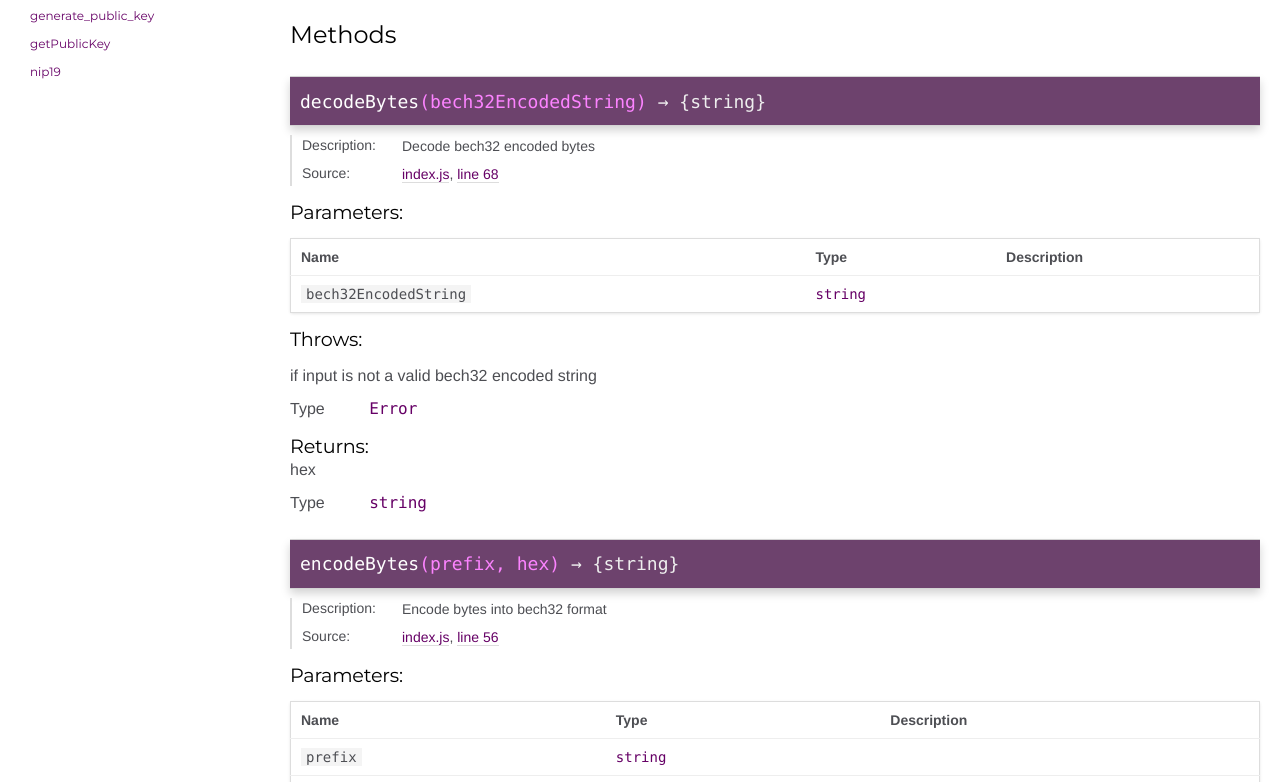
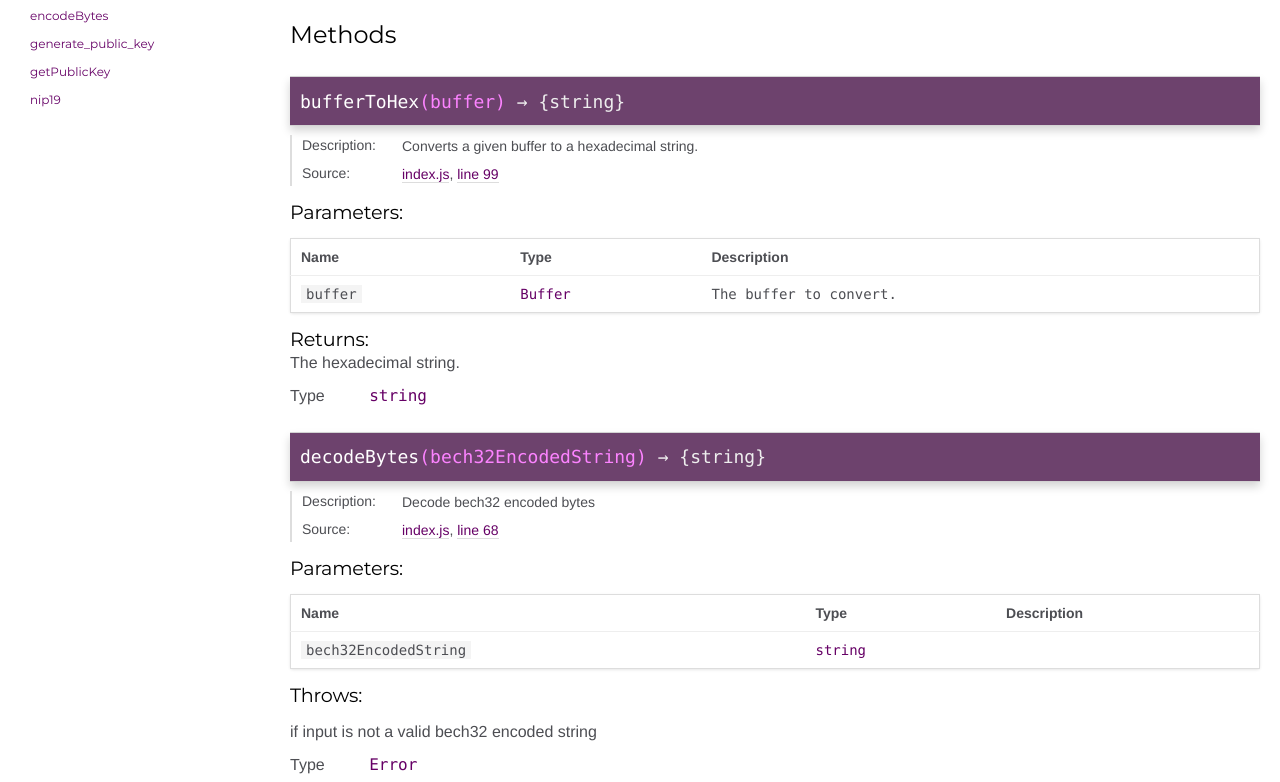
Before and after one commit to melvincarvalho/noskey, a website: page docs/global.html in a window 1280 px wide. Shown: the part 124-906 px from the top of the page. Drawn offline with Linux system fonts and the light colour scheme.

Commit message:
add jsdoc for bufferToHex

```diff
--- a/docs/global.html
+++ b/docs/global.html
@@ -29,7 +29,7 @@
 <nav >
 
 
-    <h2><a href="index.html">Home</a></h2><h3>Global</h3><ul><li><a href="global.html#decodeBytes">decodeBytes</a></li><li><a href="global.html#encodeBytes">encodeBytes</a></li><li><a href="global.html#generate_public_key">generate_public_key</a></li><li><a href="global.html#getPublicKey">getPublicKey</a></li><li><a href="global.html#nip19">nip19</a></li></ul>
+    <h2><a href="index.html">Home</a></h2><h3>Global</h3><ul><li><a href="global.html#bufferToHex">bufferToHex</a></li><li><a href="global.html#decodeBytes">decodeBytes</a></li><li><a href="global.html#encodeBytes">encodeBytes</a></li><li><a href="global.html#generate_public_key">generate_public_key</a></li><li><a href="global.html#getPublicKey">getPublicKey</a></li><li><a href="global.html#nip19">nip19</a></li></ul>
 
 </nav>
 
@@ -124,6 +124,164 @@
 
 
         <h3 class="subsection-title">Methods</h3>
+
+
+
+
+
+
+    <h4 class="name" id="bufferToHex"><span class="type-signature"></span>bufferToHex<span class="signature">(buffer)</span><span class="type-signature"> &rarr; {string}</span></h4>
+
+
+
+
+
+
+<dl class="details">
+
+    <dt class="tag-description">Description:</dt>
+    <dd class="tag-description"><ul class="dummy"><li>Converts a given buffer to a hexadecimal string.</li></ul></dd>
+
+
+
+    <dt class="tag-source">Source:</dt>
+    <dd class="tag-source"><ul class="dummy"><li>
+        <a href="index.js.html">index.js</a>, <a href="index.js.html#line99">line 99</a>
+    </li></ul></dd>
+
+
+
+
+
+
+
+
+
+
+
+
+
+
+
+
+
+
+
+
+
+
+
+
+
+
+
+
+
+
+
+</dl>
+
+
+
+
+
+
+
+
+
+
+
+
+
+    <h5 class="h5-parameters">Parameters:</h5>
+
+
+<table class="params">
+    <thead>
+    <tr>
+
+        <th>Name</th>
+
+
+        <th>Type</th>
+
+
+
+
+
+        <th class="last">Description</th>
+    </tr>
+    </thead>
+
+    <tbody>
+
+
+        <tr>
+
+                <td class="name"><code>buffer</code></td>
+
+
+            <td class="type">
+
+
+<span class="param-type">Buffer</span>
+
+
+
+
+            </td>
+
+
+
+
+
+            <td class="description last">The buffer to convert.</td>
+        </tr>
+
+
+    </tbody>
+</table>
+
+
+
+
+
+
+
+
+
+
+
+
+
+
+
+
+<h5 class="h5-returns">Returns:</h5>
+
+
+<div class="param-desc">
+    The hexadecimal string.
+</div>
+
+
+
+<dl class="param-type">
+    <dt>
+        Type
+    </dt>
+    <dd>
+
+<span class="param-type">string</span>
+
+
+
+    </dd>
+</dl>
+
+
+
+
 
 
 
@@ -1018,7 +1176,7 @@ Gets a public key from a given private key</li></ul></dd>
 <br class="clear">
 
 <footer>
-    Documentation generated by <a href="https://github.com/jsdoc3/jsdoc">JSDoc 4.0.2</a> on Sun Apr 30 2023 11:10:02 GMT+0200 (Central European Summer Time) using the <a href="https://github.com/clenemt/docdash">docdash</a> theme.
+    Documentation generated by <a href="https://github.com/jsdoc3/jsdoc">JSDoc 4.0.2</a> on Sun Apr 30 2023 11:23:23 GMT+0200 (Central European Summer Time) using the <a href="https://github.com/clenemt/docdash">docdash</a> theme.
 </footer>
 
 <script>prettyPrint();</script>
```
Also changed, not shown: docs/index.html (+2 -2 lines), docs/index.js.html (+7 -3 lines), lib/index.js.
